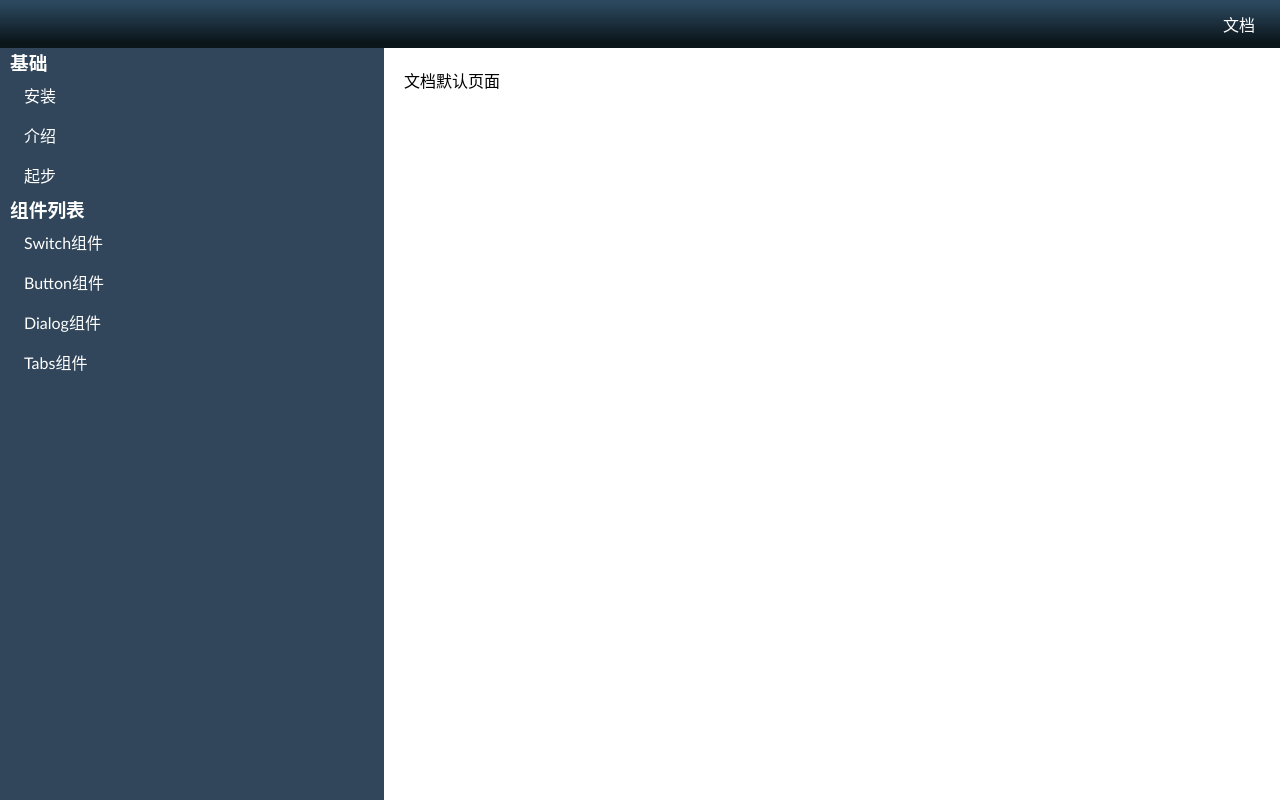
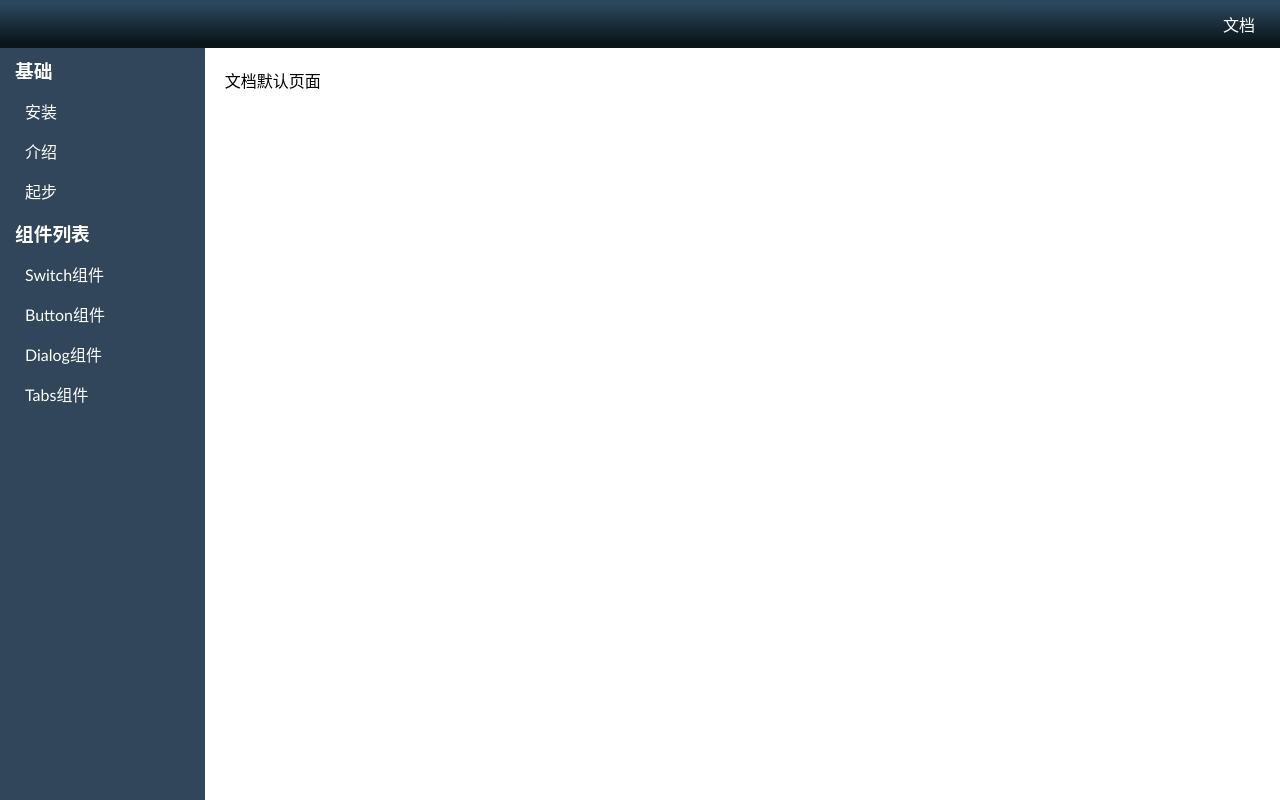
Before and after one commit to fanlelee/dobby-ui, a Vue app: page /#/doc in a window 1280 px wide. Built offline with nearby package versions, Linux system fonts and the light colour scheme.

Commit message:
调整更合理的路由

```diff
--- a/src/components/TopnavDoc.vue
+++ b/src/components/TopnavDoc.vue
@@ -13,7 +13,7 @@
     </div>
     <ul class="menu">
       <li>
-        <router-link to="/doc">文档</router-link>
+        <router-link to="/doc/introduce">文档</router-link>
       </li>
     </ul>
   </div>
--- a/src/view/Doc.vue
+++ b/src/view/Doc.vue
@@ -48,13 +48,13 @@ export default {
     padding: 3em 0 5px;
     display: flex;
     flex-direction: column;
-    h3{padding-left: 10px;}
+    h3 {padding: 8px 0 8px 15px;}
     a {
       color: #fff;
       display: block;
-      padding: 8px 0 8px   24px;
+      padding: 8px 20px 8px 25px;
     }
-    a.router-link-active{
+    a.router-link-active {
       background-color: #fff;
       color: #131d24;
     }
@@ -68,10 +68,10 @@ export default {
   }
   @media (min-width: 500px) {
     aside {
-      width: 30%;
+      width: 16%;
     }
     main {
-      margin-left: 30%;
+      margin-left: 16%;
     }
   }
 }
--- a/src/view/Home.vue
+++ b/src/view/Home.vue
@@ -12,7 +12,7 @@
           People who love cats have some of the biggest hearts around
         </p>
         <div class="lead">
-          <router-link to="/doc">Get Started</router-link>
+          <router-link to="/doc/get-started">Get Started</router-link>
         </div>
       </div>
       <div class="base">
```
